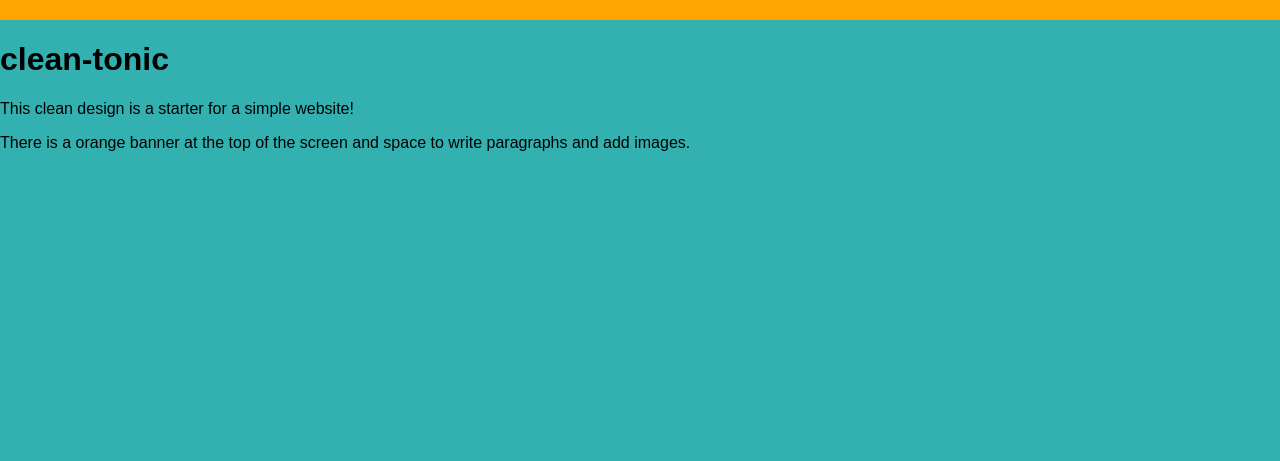
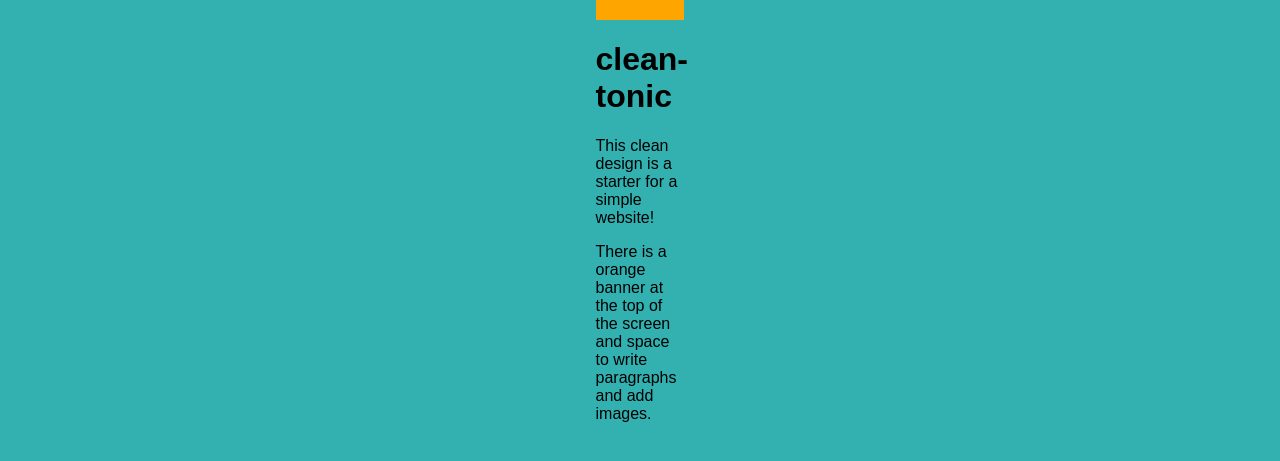
Before and after one commit to hippogriff101/tonic-starter-hc, a Jekyll site: the page built from index.md, in a window 1280 px wide. Shown: the top 461 px of the page. Built offline with Jekyll 4.4.1, drawn with Linux system fonts in a browser that asks for light colours.

Commit message:
Updated base.scss

```diff
--- a/_sass/base.scss
+++ b/_sass/base.scss
@@ -2,5 +2,6 @@ body {
     background-color: #33b1b1;
     font-family: sans-serif;
     margin: auto;
+    max-width: 10ch;
     color: #000000;
   }
```
